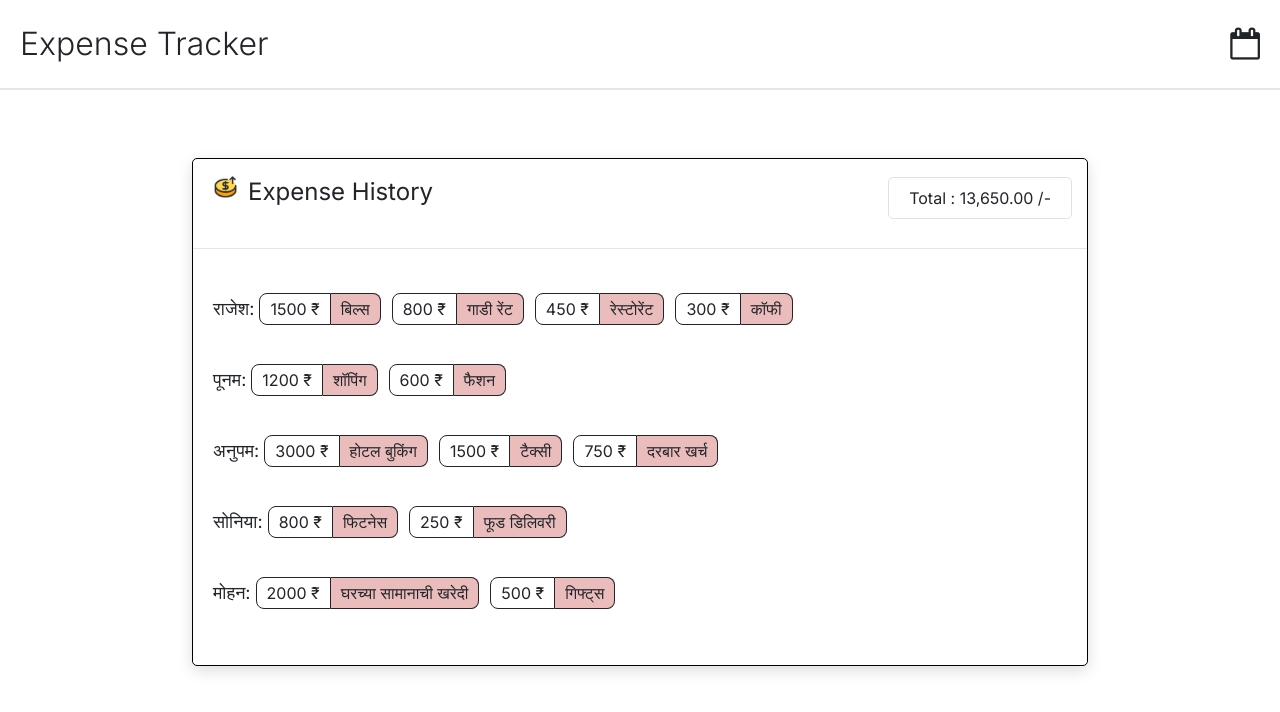
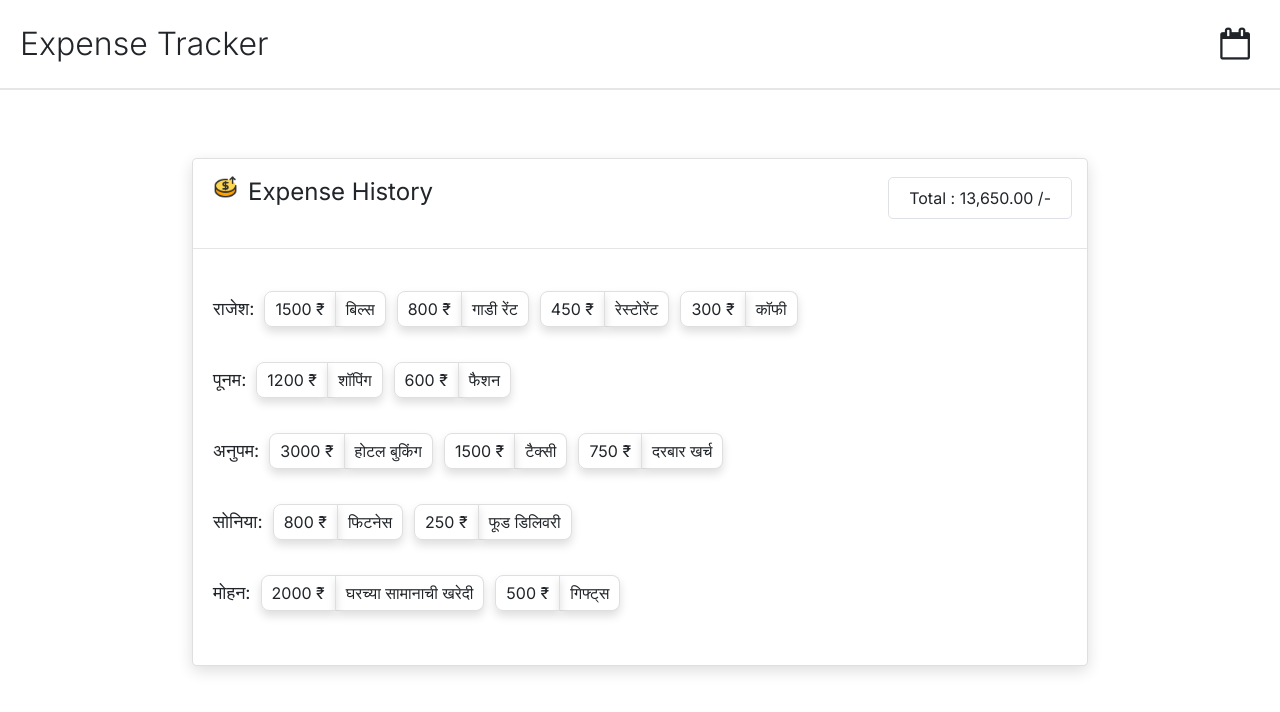
Before and after one commit to walunjakarsachinedu/expense-tracker, an Angular app: page / in a window 1280 px wide. Shown: the top 712 px of the page. Built offline with nearby package versions, Linux system fonts and the light colour scheme.

Commit message:
changed theme

```diff
--- a/src/app/app.component.html
+++ b/src/app/app.component.html
@@ -8,3 +8,5 @@
 <div class="hr"></div>
 <br><br>
 <expense-history [people_expenses_lists]="expenseByMonth.October!"></expense-history>
+
+<br><br><br><br><br>
--- a/src/app/app.component.scss
+++ b/src/app/app.component.scss
@@ -2,6 +2,7 @@
   font-weight: 300;
   font-size: xx-large;
   margin: 20px;
+  margin-right: 30px;
   display: flex;
   align-items: center;
   justify-content: space-between;
--- a/src/app/expence-tag/expense-tag.component.scss
+++ b/src/app/expence-tag/expense-tag.component.scss
@@ -3,8 +3,11 @@
 }
 
 .expense-money {
-  border: 1.5px solid;
-  padding: 5px 10px;
+  border: 1px solid;
+  padding: 7px 10px;
+
+  box-shadow: 0px 5px 10px #dedede;
+  border-color: rgba(0,0,0,0.125);
 }
 
 .left-round {
@@ -20,9 +23,11 @@
   border-right: 1.5px solid;
   border-top: 1.5px solid;
   border-bottom: 1.5px solid;
-  background-color: #EBBCBC;
-  padding: 5px 10px;
+  // background-color: #EBBCBC;
+  padding: 7px 10px;
   margin-right: 2px;
+  box-shadow: 0px 5px 10px #dedede;
+  border-color: rgba(0,0,0,0.125);
 }
 
 input {
--- a/src/app/expense-history/expense-history.component.scss
+++ b/src/app/expense-history/expense-history.component.scss
@@ -30,6 +30,7 @@
   border: 1px black solid;
   box-shadow: 0px 5px 15px #dedede;
   border-radius: 5px;
+  border-color: rgba(0,0,0,0.125);
   margin: 20px 30px;
   // margin-left: 15px;
 }
--- a/src/app/person-expense/person-expense.component.scss
+++ b/src/app/person-expense/person-expense.component.scss
@@ -13,7 +13,7 @@
   display: flex;
   flex-wrap: wrap; /* Allow items to wrap to the next line */
   align-items: center;
-  row-gap: 20px;
+  row-gap: 25px;
 }
 
 .persons-expense {
@@ -22,7 +22,7 @@
 }
 
 .person-name {
-  margin-right: 5px;
+  margin-right: 10px;
   font-size: large;
 }
 
--- a/src/styles.scss
+++ b/src/styles.scss
@@ -20,5 +20,5 @@ body {
 }
 
 .light-border {
-  background-color: rgba(0,0,0,0.125);
+  border-color: rgba(0,0,0,0.125);
 }
```
